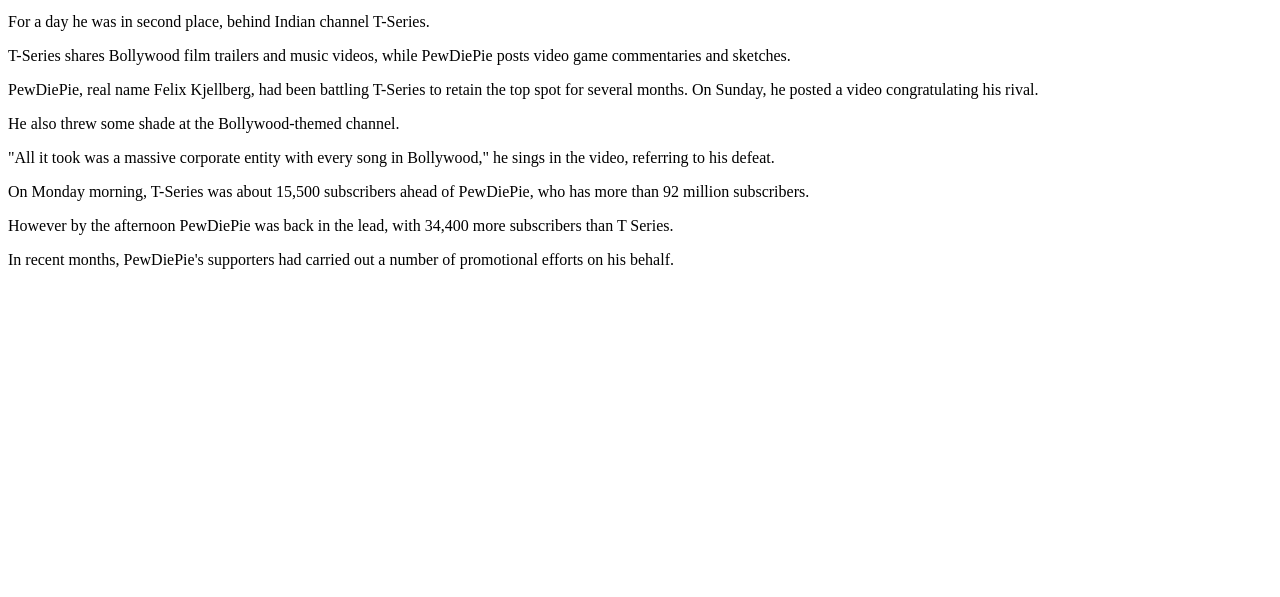
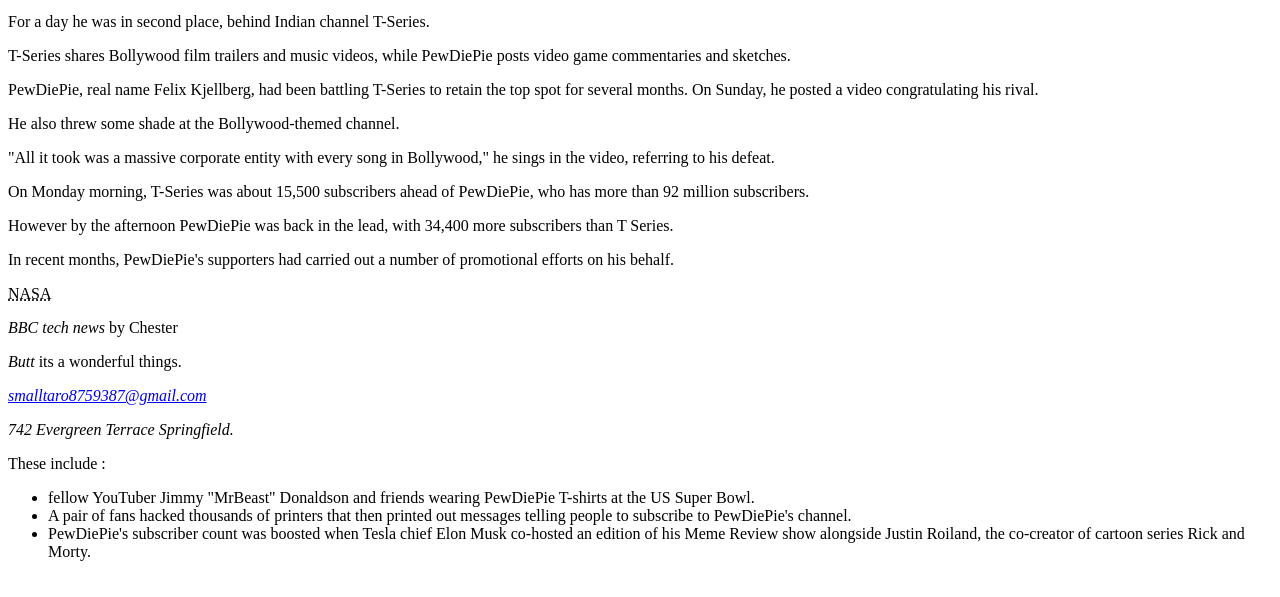
Before and after one commit to ChesterTW/ChocoMilk, a plain HTML site: page index.html in a window 1280 px wide. Shown: the part 119-716 px from the top of the page. Drawn offline with Linux system fonts and the light colour scheme.

Commit message:
first css

```diff
--- a/index.html
+++ b/index.html
@@ -36,5 +36,19 @@
     <p>In recent months, PewDiePie's supporters had
       carried out a number of promotional efforts on
       his behalf.</p>
+
+      <abbr title="National Aeronautics and Space Administration">NASA</abbr>
+      <p><cite>BBC tech news</cite> by Chester</p>
+      <p><dfn>Butt</dfn> its a wonderful things.</p>
+      <address>
+        <p><a href="smalltaro8759387@gmail.com"> smalltaro8759387@gmail.com</a></p>
+        <p>742 Evergreen Terrace Springfield.</p>
+      </address>
+      <p>These include :
+        <ul>
+        <li>fellow YouTuber Jimmy "MrBeast" Donaldson and friends wearing PewDiePie T-shirts at the US Super Bowl.</li>
+        <li>A pair of fans hacked thousands of printers that then printed out messages telling people to subscribe to PewDiePie's channel.</li>
+        <li>PewDiePie's subscriber count was boosted when Tesla chief Elon Musk co-hosted an edition of his Meme Review show alongside Justin Roiland, the co-creator of cartoon series Rick and Morty.</li>
+      </ul></p>
   </body>
 </html>
--- /dev/null
+++ b/style.css
@@ -0,0 +1,5 @@
+ul{
+  list-style-type: square;}
+li{
+  margin: 10px 0px 0px 10px;
+}
```
